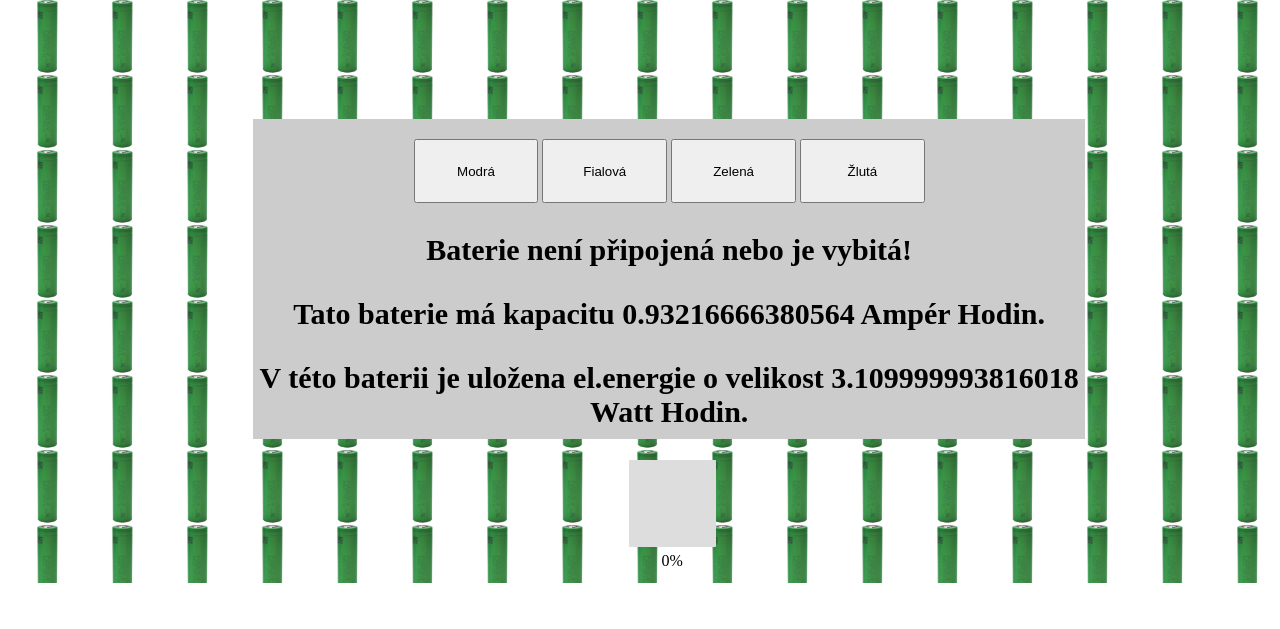
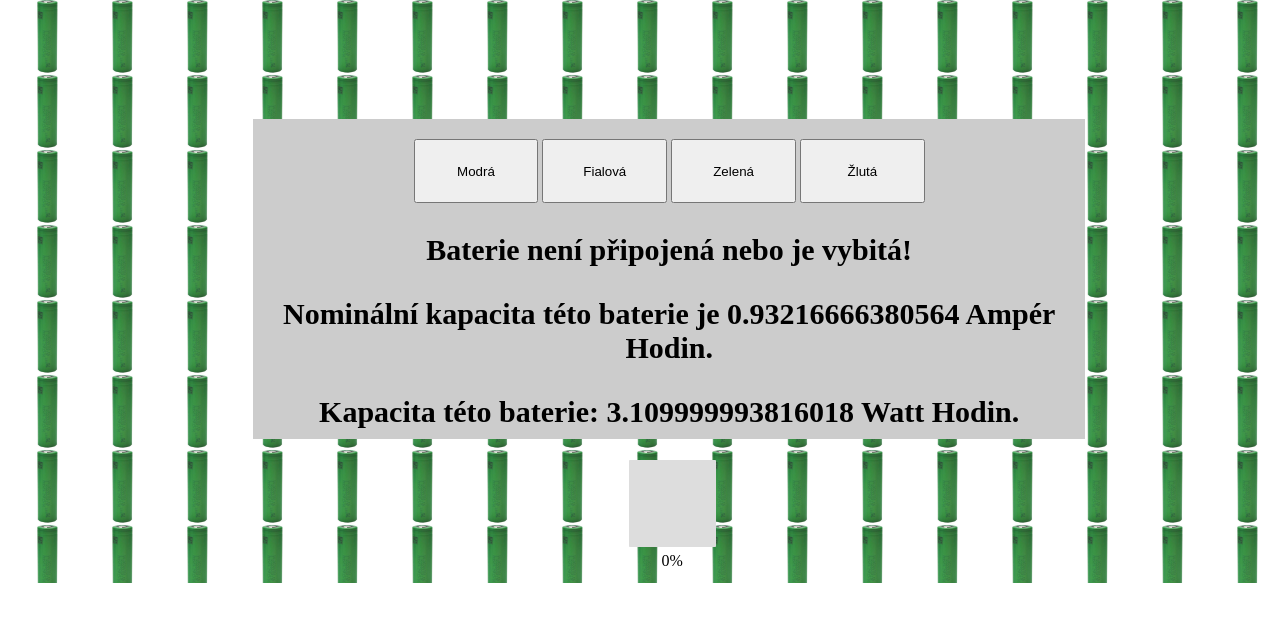
Before and after one commit to Donekulda/Baterky, a PHP site: page / in a window 1280 px wide. Shown: the part 171-800 px from the top of the page. Run offline with PHP 8.4, Linux system fonts and the light colour scheme; data comes from the database, SQL or seed files in the repository; data that the repository does not hold is empty.

Commit message:
Update index.php

```diff
--- a/web/index.php
+++ b/web/index.php
@@ -97,8 +97,8 @@
 
 
       <p><strong><?php echo ($value > 0)?"Baterie má ".$value."%.":"Baterie není připojená nebo je vybitá!"; ?></strong></p>
-      <p><strong>Tato baterie má kapacitu <?php echo $Ah." Ampér Hodin."; ?> </strong></p>
-      <p><strong>V této baterii je uložena el.energie o velikost <?php echo $Wh." Watt Hodin."; ?> </strong></p>
+      <p><strong>Nominální kapacita této baterie je <?php echo $Ah." Ampér Hodin."; ?> </strong></p>
+      <p><strong>Kapacita této baterie: <?php echo $Wh." Watt Hodin."; ?> </strong></p>
     </div>
 
     <div
```
